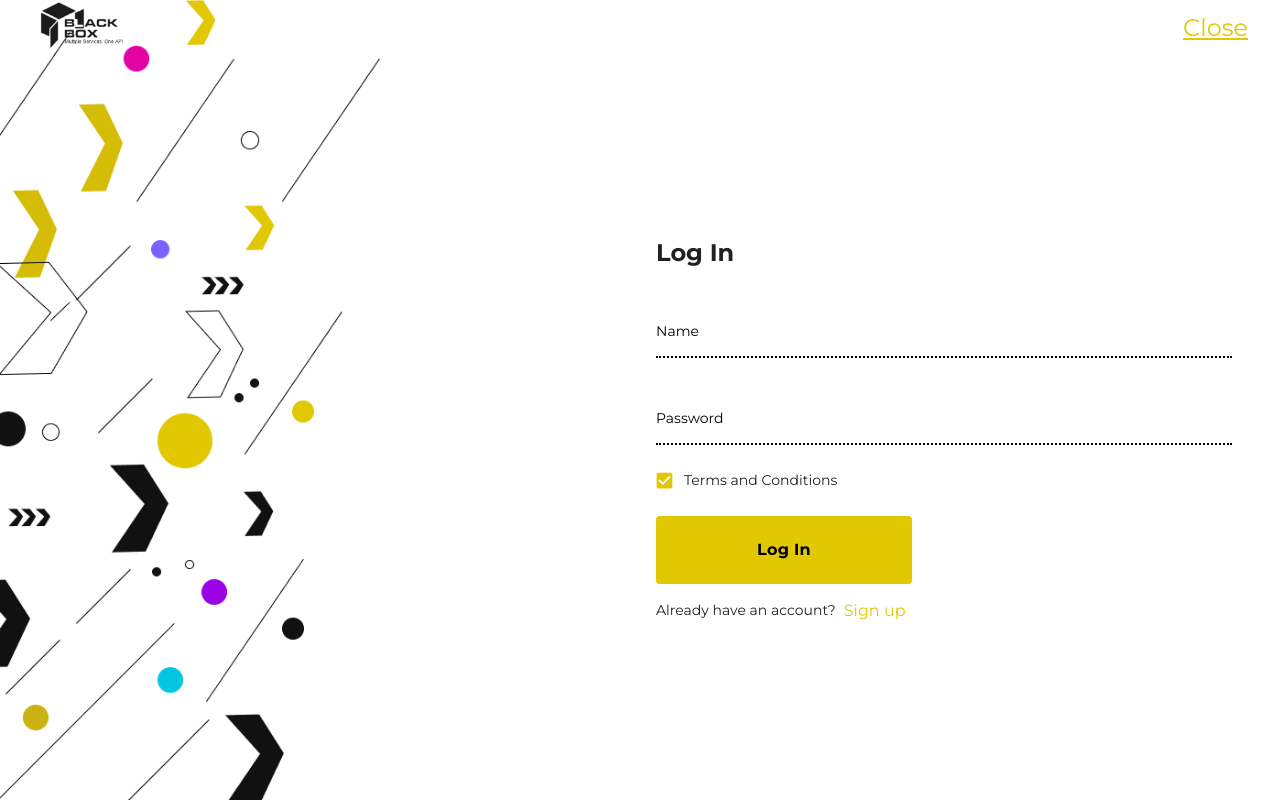
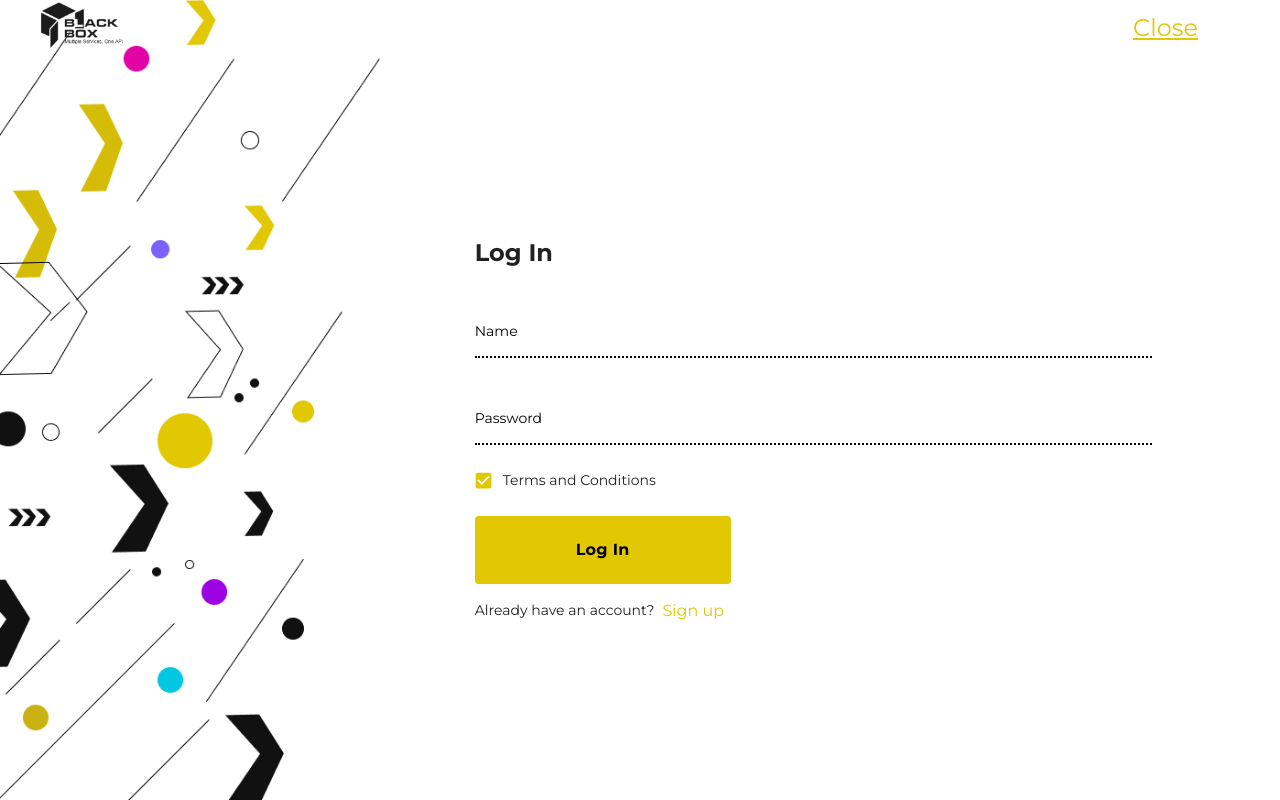
Before and after one commit to devcenterinnovation/BlacBoxWebsite, a React (Create React App) app: page /login in a window 1280 px wide. Built offline with nearby package versions, Linux system fonts and the light colour scheme.

Commit message:
signup and login

```diff
--- a/src/pages/signin.jsx
+++ b/src/pages/signin.jsx
@@ -20,13 +20,13 @@ export default function Signinpage() {
     <>
     <Grid className='background' container justifyContent={'flex-end'} px={4} >
         <Grid item md={12} xs={12} sm={12}>
-        <Stack direction ='row' justifyContent={'space-between'} alignItems='center'  sx={{width:'100%', }}>
+        <Stack direction ='row' justifyContent={'space-between'} alignItems='center'  sx={{paddingRight: {md:'50px', xs:'0px'}, width:'100%',}}>
         <img src={icon} alt='icon' width={'100px'}/>
         <a href='/' style={{color:'#E2C703', fontSize:'24px'}}>Close</a>
 
         </Stack>
         </Grid>
-      <Grid item md={6} sm={12} xs={12}  >
+      <Grid item md={7} sm={12} xs={12} sx={{marginRight:{md:'80px', sm:'40px', xs:'0px'}}}  >
         <Card sx={{boxShadow:'none',}}>
         <Stack spacing={2}  px={2}>
       <Typography sx={{fontWeight:'600', fontSize:'24px'}}>Log In</Typography>
```
